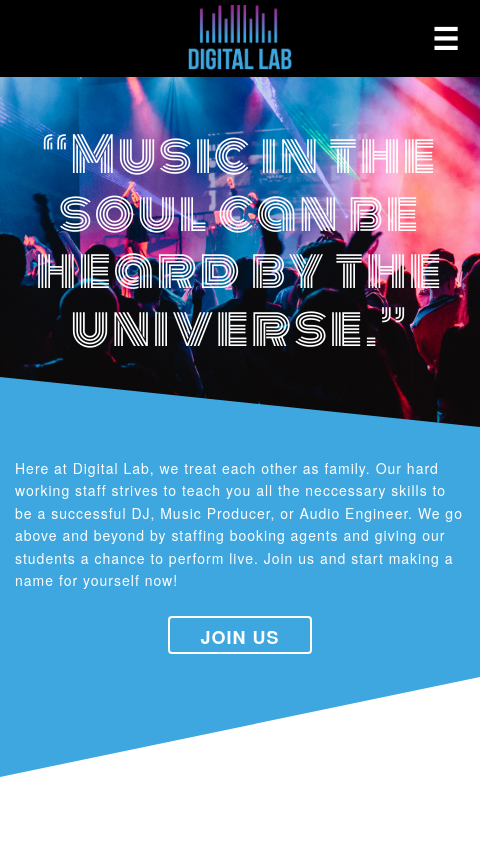
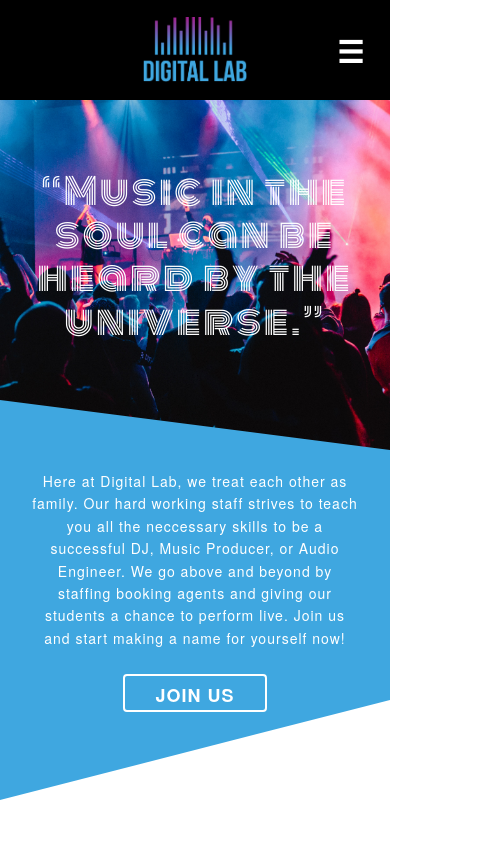
Before and after one commit to grantrak/digital-lab, a plain HTML site: page index.html in a window 390 px wide. Shown: the top 844 px of the page, 480 px wide, since content can reach past the window. Drawn offline with nearby package versions, Linux system fonts and the light colour scheme.

Commit message:
Working on home page styling

```diff
--- a/css/styles.css
+++ b/css/styles.css
@@ -1,8 +1,8 @@
 /*Universal*/
-html {
-  min-width: 480px;
+
+body, html {
+  width: 100%;
 }
-
 
 
 
@@ -131,8 +131,8 @@ h5 {
 .hamburger {
   background: none;
   position: absolute;
-  top: 10px;
-  right: 5px;
+  top: 23px;
+  right: 10px;
   line-height: 45px;
   padding: 5px 15px 0px 15px;
   color: white;
@@ -151,8 +151,8 @@ h5 {
 .cross {
   background: none;
   position: absolute;
-  top: 7px;
-  right: 7px;
+  top: 20px;
+  right: 13px;
   padding: 7px 15px 0px 15px;
   color: white;
   border: 0;
@@ -521,14 +521,13 @@ a {
 
 @media only screen and (min-width: 768px) and (max-width: 1024px) {
   header {
-    height: 77px;
+    height: 100px;
     padding: 0;
   }
 
   header #navlogo {
     height: 65px;
-    margin: 0 auto;
-    margin-top: 5px;
+    margin: 17px auto;
   }
 
   .navlogo {
@@ -585,6 +584,8 @@ a {
     margin-bottom: -50px;
     z-index: 2;
     position: relative;
+    box-sizing: border-box;
+    padding: 0 50px;
   }
 
   #lessonphoto {
@@ -604,7 +605,7 @@ a {
     font-family: "Monoton";
     font-size: 48px;
     letter-spacing: 3px;
-    padding-top: 100px;
+    padding-top: 70px;
   }
 
   #homebio {
@@ -629,14 +630,13 @@ a {
 
 @media only screen and (max-width: 767px) {
   header {
-    height: 77px;
+    height: 100px;
     padding: 0;
   }
 
   header #navlogo {
     height: 65px;
-    margin: 0 auto;
-    margin-top: 5px;
+    margin: 17px auto;
   }
 
   header div.one-third.column {
@@ -689,6 +689,8 @@ a {
     margin-bottom: -50px;
     z-index: 2;
     position: relative;
+    box-sizing: border-box;
+    padding: 0 20px;
   }
 
   #lessonphoto {
@@ -708,15 +710,18 @@ a {
   #coverphoto h1 {
     color: white;
     font-family: "Monoton";
-    font-size: 48px;
+    font-size: 36px;
     letter-spacing: 3px;
-    padding-top: 50px;
+    padding-top: 70px;
   }
 
   #homebio {
-    width: 450px;
+    width: 90%;
     margin: 0 auto;
-    padding-top: 80px;
+    padding: 0 10px;
+    padding-top: 70px;
+    text-align: center;
+    box-sizing: border-box;
   }
 
   #homebio p {
--- a/index.html
+++ b/index.html
@@ -20,7 +20,7 @@
     <div class="container">
       <div class="row">
         <div class="one-third column">
-          <img src="images/logo.png" alt="" id="navlogo">
+          <a href="index.html"><img src="images/logo.png" alt="" id="navlogo"></a>
         </div>
         <div class="two-thirds column">
           <nav>
```
Also changed, not shown: contact.html (+1 -1 lines), events.html (+1 -1 lines), gallery.html (+1 -1 lines), lessons.html (+1 -1 lines), pricing.html (+1 -1 lines).
